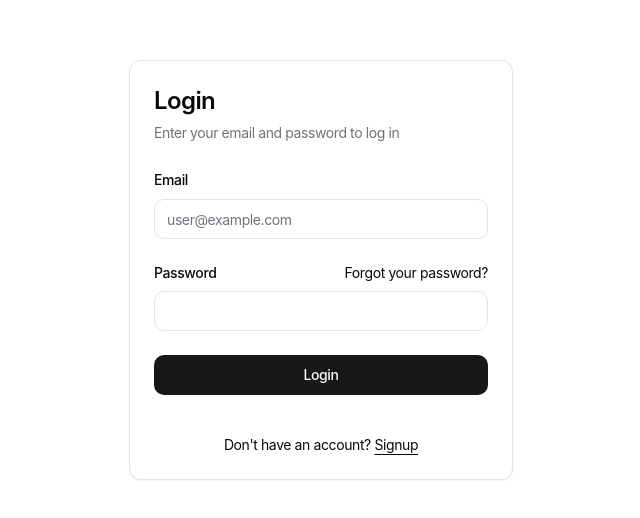
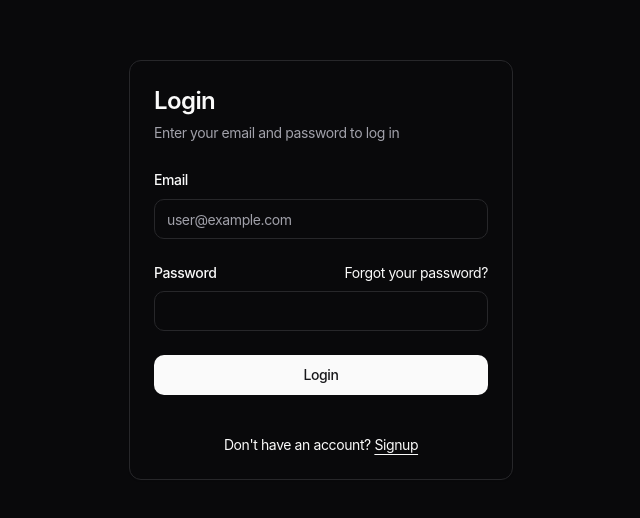
Before and after one commit to denver-code/locus-app, a Next.js app in the folder frontend/: page /login in a window 1280 px wide. Shown: the part 130-648 px from the top of the page, without its empty margins (319-959 px from the left). Built offline with nearby package versions, Linux system fonts and the light colour scheme.

Commit message:
upd theming

```diff
--- a/frontend/package.json
+++ b/frontend/package.json
@@ -29,6 +29,7 @@
     "lucide-react": "^0.469.0",
     "markdown-it": "^14.1.0",
     "next": "15.1.2",
+    "next-themes": "^0.4.6",
     "react": "^18.2.0",
     "react-dom": "^18.2.0",
     "react-hook-form": "^7.54.2",
--- a/frontend/src/api-client/models/CardColumn.ts
+++ b/frontend/src/api-client/models/CardColumn.ts
@@ -20,7 +20,7 @@
 export const CardColumn = {
     Backlog: 'BACKLOG',
     Todo: 'TODO',
-    Doing: 'DOING',
+    InProgress: 'IN_PROGRESS',
     Done: 'DONE'
 } as const;
 export type CardColumn = typeof CardColumn[keyof typeof CardColumn];
--- a/frontend/src/app/board/_components/board.tsx
+++ b/frontend/src/app/board/_components/board.tsx
@@ -32,7 +32,7 @@ export const BoardColumns = ({
 }) => {
     return (
         <div className="h-full flex gap-6 p-6 bg-gradient-to-b from-background to-background/50">
-            {[CardColumn.Backlog, CardColumn.Todo, CardColumn.Doing, CardColumn.Done].map((columnValue) => (
+            {[CardColumn.Backlog, CardColumn.Todo, CardColumn.InProgress, CardColumn.Done].map((columnValue) => (
                     <Column key={columnValue} title={columnValue}>
                         {
                             columnValue === CardColumn.Backlog && (
--- a/frontend/src/app/board/_components/card.tsx
+++ b/frontend/src/app/board/_components/card.tsx
@@ -48,7 +48,7 @@ export function DisplayCard({
     N?: number;
 }) {
     const classNames = cn(
-        "flex flex-col items-start gap-2 p-3 rounded-lg border bg-background hover:bg-accent/50 transition-all duration-200 cursor-pointer shadow-sm hover:shadow-md",
+        "flex flex-col items-start gap-2 p-2 rounded-lg border bg-background hover:bg-accent/50 transition-all duration-200 cursor-pointer shadow-sm hover:shadow-md",
         className
     );
     return (
@@ -71,7 +71,7 @@ export function DisplayCard({
                     </div>
                     <span className="text-xs text-zinc-500 font-mono justify-end">{board.acronym}-{card.id}</span>
                 </div>
-                <h3 className="font-semibold text-base tracking-tight leading-snug text-foreground/80 line-clamp-2 antialiased">
+                <h3 className="font-semibold justify-start text-left tracking-tight leading-snug text-foreground/80 line-clamp-2 antialiased">
                     {card.title.length > N ? card.title.slice(0, N) + "..." : card.title}
                 </h3>
             </div>
--- a/frontend/src/app/board/_components/dialog/card_view.tsx
+++ b/frontend/src/app/board/_components/dialog/card_view.tsx
@@ -365,7 +365,7 @@ export const ViewDialog = ({
                     </DialogHeader>
                     <div className="flex flex-col gap-4">
                         <div className="flex items-center gap-4 flex-wrap">
-                            <Labels form={form} labels={metadata.board.labels} />
+                            {/* <Labels form={form} labels={metadata.board.labels} /> */}
                             <Column form={form} />
                         </div>
                         <Description form={form} />
--- a/frontend/src/app/layout.tsx
+++ b/frontend/src/app/layout.tsx
@@ -1,4 +1,5 @@
 import type { Metadata } from "next";
+import { ThemeProvider } from "@/components/theme-provider"
 import { Geist, Geist_Mono } from "next/font/google";
 import "./globals.css";
 
@@ -27,9 +28,16 @@ export default function RootLayout({
     children: React.ReactNode;
 }>) {
     return (
-        <html lang="en">
+        <html lang="en" suppressHydrationWarning>
             <body className={`${geistSans.variable} ${geistMono.variable} antialiased`}>
+            <ThemeProvider
+                attribute="class"
+                defaultTheme="dark"
+                enableSystem
+                disableTransitionOnChange
+            >
                 {children}
+            </ThemeProvider>
             </body>
         </html>
     );
--- /dev/null
+++ b/frontend/src/components/theme-provider.tsx
@@ -0,0 +1,11 @@
+"use client"
+
+import * as React from "react"
+import { ThemeProvider as NextThemesProvider } from "next-themes"
+
+export function ThemeProvider({
+  children,
+  ...props
+}: React.ComponentProps<typeof NextThemesProvider>) {
+  return <NextThemesProvider {...props}>{children}</NextThemesProvider>
+}
```
Also changed, not shown: 1 other file (tests, documents, lock files or other folders).
